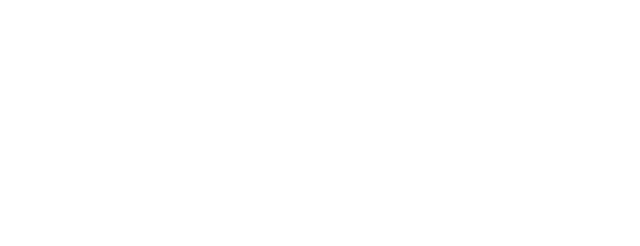
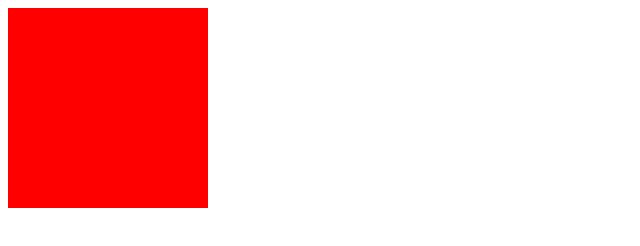
Before and after one commit to lukatarman/coding-with-friend, a website with bundled scripts: page index.html in a window 1280 px wide. Shown: the whole page, without its empty margins (0-640 px from the left). Built offline with nearby package versions, Linux system fonts and the light colour scheme.

Commit message:
Add html dunno why

```diff
--- a/index.html
+++ b/index.html
@@ -6,6 +6,7 @@
     <title>JavaScript Testing</title>
   </head>
   <body>
+    <div style="background: red; height: 200px; width: 200px"></div>
     <script src="https://cdn.jsdelivr.net/npm/axios/dist/axios.min.js"></script>
     <script type="module" src="main.js"></script>
   </body>
```
